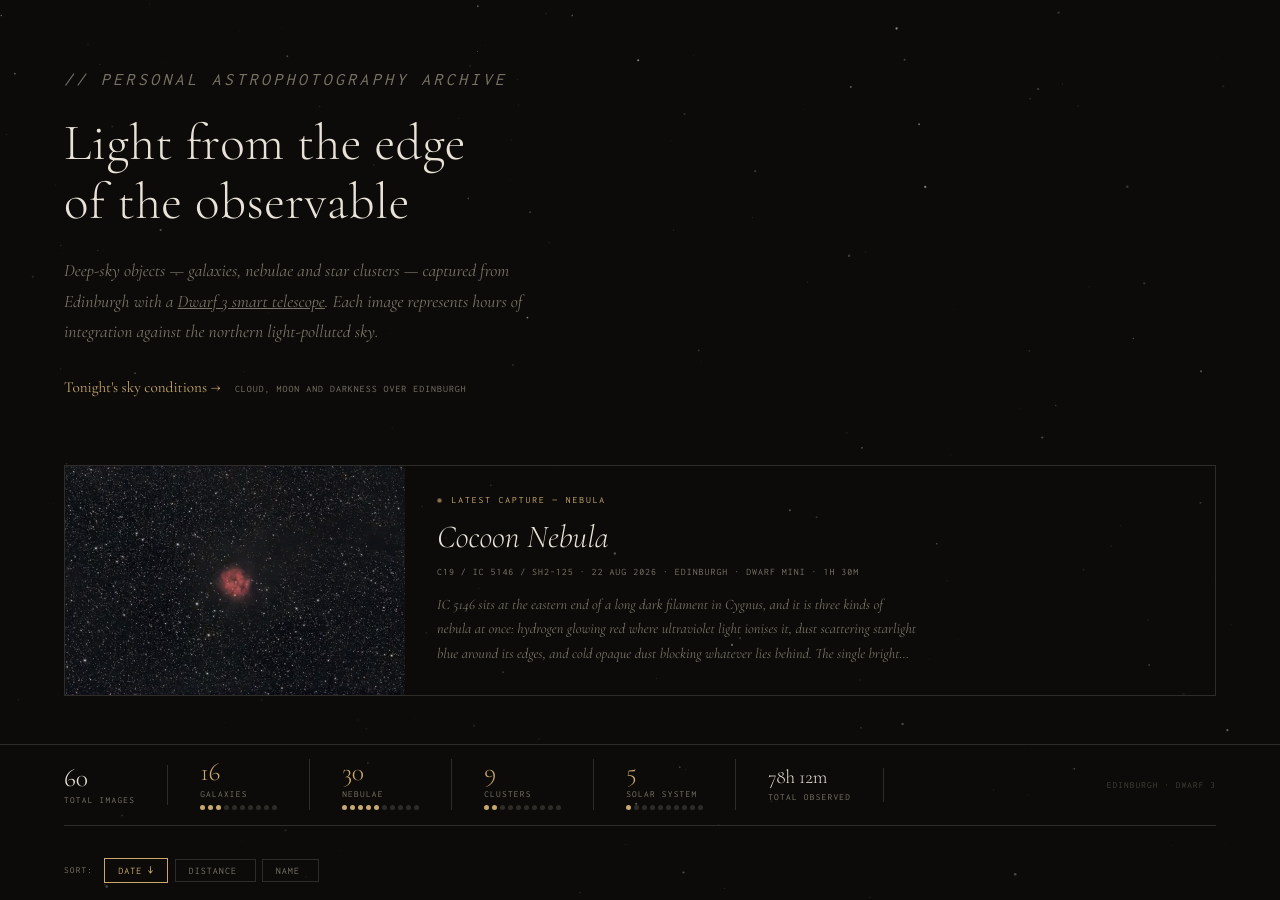
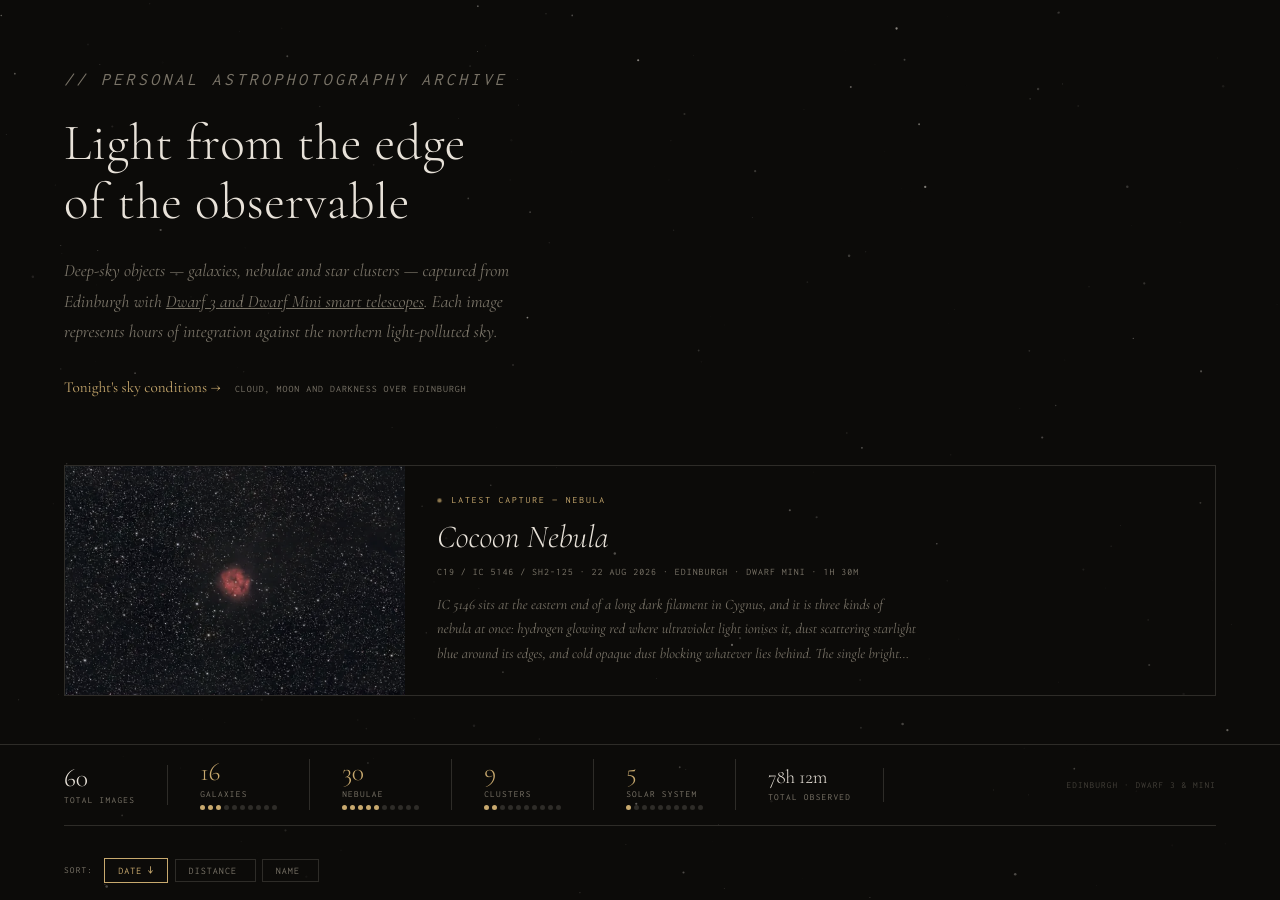
Before and after one commit to CMDRPhaedra/Astrophotography, a Jekyll site: the page index.html, which Jekyll copies as it is, in a window 1280 px wide and 900 px high, scrolled down 321 px. Built offline with Jekyll 4.4.1, drawn with Linux system fonts in a browser that asks for light colours; some of the changed text lies outside the part shown.

Commit message:
Say both scopes in the site chrome, not just the Dwarf 3
Every standing description on the site claimed the whole archive was
Dwarf 3 data, which stopped being true with the Cocoon Nebula. Updated
the copy that speaks for the site as a whole:

  index.html    meta description, og:description, the WebSite, Person
                and about schema fields, the hero paragraph, the noscript
                intro, the footer link and the stats bar
  _config.yml   site description (the fallback for pages without one)
  photos/       collection intro, which now also says each page names
                the scope that took it
  blog/         field-notes description
  gear/         heading, eyebrow, opening paragraph and the two claims
                that the Dwarf 3 was the instrument behind the gallery

Left alone deliberately: the per-capture descriptions in _captures/,
which are generated per image and correctly name the scope that took
each one; the existing field notes, which were accurate when written;
and og_image_alt in _config.yml, which describes one specific M101
frame the Dwarf 3 did take.

Meta descriptions stay inside the ~155 character SERP limit.

```diff
--- a/_config.yml
+++ b/_config.yml
@@ -7,7 +7,7 @@
 # it's still served exactly as-is.
 
 title: Among Stars
-description: "Astrophotography from Edinburgh, Scotland — deep-sky notes on galaxies, nebulae, clusters and comets captured with a Dwarf 3 smart telescope."
+description: "Astrophotography from Edinburgh, Scotland — deep-sky notes on galaxies, nebulae, clusters and comets captured with Dwarf 3 and Dwarf Mini smart telescopes."
 url: "https://chryse.co.uk"
 
 markdown: kramdown
--- a/blog/index.html
+++ b/blog/index.html
@@ -2,7 +2,7 @@
 layout: default
 title: Blog
 permalink: /blog/
-description: "Field notes from Edinburgh — write-ups of deep-sky targets, integration times and what the extra hours actually reveal, shot with a Dwarf 3 smart telescope."
+description: "Field notes from Edinburgh — deep-sky targets, integration times and what the extra hours actually reveal, shot with Dwarf 3 and Dwarf Mini smart telescopes."
 ---
 <style>
   .post-list { list-style: none; }
--- a/index.html
+++ b/index.html
@@ -4,9 +4,9 @@
 <meta charset="UTF-8">
 <meta name="viewport" content="width=device-width, initial-scale=1.0">
 <title>Among Stars — Astrophotography from Edinburgh, Scotland</title>
-<meta name="description" content="Astrophotography from Edinburgh, Scotland. Deep-sky images captured with a Dwarf 3 smart telescope — galaxies, nebulae, clusters and comets.">
+<meta name="description" content="Astrophotography from Edinburgh, Scotland. Deep-sky images captured with Dwarf 3 and Dwarf Mini smart telescopes — galaxies, nebulae, clusters and comets.">
 <meta property="og:title" content="Dale — Among Stars">
-<meta property="og:description" content="Deep-sky astrophotography from Edinburgh, Scotland. Galaxies, nebulae, clusters and comets captured with a Dwarf 3 smart telescope.">
+<meta property="og:description" content="Deep-sky astrophotography from Edinburgh, Scotland. Galaxies, nebulae, clusters and comets captured with Dwarf 3 and Dwarf Mini smart telescopes.">
 <meta property="og:image" content="https://chryse.co.uk/images/m101_pinwheel_galaxy_v4.webp">
 <meta property="og:type" content="website">
 <meta property="og:url" content="https://chryse.co.uk/">
@@ -406,7 +406,7 @@
       "@id": "https://chryse.co.uk/#website",
       "url": "https://chryse.co.uk/",
       "name": "Among Stars",
-      "description": "Deep-sky astrophotography from Edinburgh, Scotland — galaxies, nebulae, clusters and comets captured with a Dwarf 3 smart telescope.",
+      "description": "Deep-sky astrophotography from Edinburgh, Scotland — galaxies, nebulae, clusters and comets captured with Dwarf 3 and Dwarf Mini smart telescopes.",
       "inLanguage": "en-GB",
       "publisher": { "@id": "https://chryse.co.uk/#person" }
     },
@@ -416,7 +416,7 @@
       "name": "Dale",
       "url": "https://chryse.co.uk/",
       "jobTitle": "Astrophotographer",
-      "description": "Astrophotographer in Edinburgh, Scotland, imaging galaxies, nebulae, star clusters and comets with a Dwarf 3 smart telescope under a Bortle 7–8 sky.",
+      "description": "Astrophotographer in Edinburgh, Scotland, imaging galaxies, nebulae, star clusters and comets with Dwarf 3 and Dwarf Mini smart telescopes under a Bortle 7–8 sky.",
       "homeLocation": { "@type": "Place", "name": "Edinburgh, Scotland" },
       "sameAs": [
         "https://app.astrobin.com/u/Phers",
@@ -436,7 +436,7 @@
       "url": "https://chryse.co.uk/",
       "name": "Among Stars — Astrophotography Gallery",
       "isPartOf": { "@id": "https://chryse.co.uk/#website" },
-      "about": "Deep-sky astrophotography: galaxies, nebulae, star clusters and comets imaged from Edinburgh, Scotland with a Dwarf 3 smart telescope.",
+      "about": "Deep-sky astrophotography: galaxies, nebulae, star clusters and comets imaged from Edinburgh, Scotland with Dwarf 3 and Dwarf Mini smart telescopes.",
       "creator": { "@id": "https://chryse.co.uk/#person" },
       "mainEntity": { "@id": "https://chryse.co.uk/#gallery-items" }
     }
@@ -954,7 +954,7 @@
 <section class="hero">
   <p class="hero-label">// Personal Astrophotography Archive</p>
   <h2>Light from the edge<br>of the observable</h2>
-  <p>Deep-sky objects &mdash; galaxies, nebulae and star clusters &mdash; captured from Edinburgh with a <a href="/gear/" style="color:inherit;">Dwarf 3 smart telescope</a>. Each image represents hours of integration against the northern light-polluted sky.</p>
+  <p>Deep-sky objects &mdash; galaxies, nebulae and star clusters &mdash; captured from Edinburgh with <a href="/gear/" style="color:inherit;">Dwarf 3 and Dwarf Mini smart telescopes</a>. Each image represents hours of integration against the northern light-polluted sky.</p>
   <p class="hero-sky"><a href="/sky/">Tonight's sky conditions &rarr;</a> <span>Cloud, moon and darkness over Edinburgh</span></p>
 </section>
 
@@ -995,7 +995,7 @@
 <noscript>
 <section style="padding:2rem 4rem;max-width:960px;margin:0 auto;">
   <h2>Astrophotography Gallery — Among Stars</h2>
-  <p>Deep-sky images captured from Edinburgh, Scotland with a Dwarf 3 smart telescope.</p>
+  <p>Deep-sky images captured from Edinburgh, Scotland with Dwarf 3 and Dwarf Mini smart telescopes.</p>
   <!-- NOSCRIPT-LIST:START — generated by scripts/update_noscript.py from CAPTURES; do not edit by hand -->
   <ul style="list-style:none;padding:0;">
     <li><h3><a href="/photos/cocoon-nebula/">Cocoon Nebula (C19 / IC 5146 / Sh2-125)</a></h3><p>C19 / IC 5146 / Sh2-125 · 22 Aug 2026 · Edinburgh · Dwarf Mini · 1h 30m</p><p>IC 5146 sits at the eastern end of a long dark filament in Cygnus, and it is three kinds of nebula at once: hydrogen glowing red where ultraviolet light ionises it, dust scattering starlight blue around its edges, and cold opaque dust blocking whatever lies behind.</p></li>
@@ -1065,7 +1065,7 @@
 
 <!-- FOOTER -->
 <footer>
-  <div class="footer-left">Dale · Edinburgh, Scotland · <a href="/gear/" style="color:inherit;">Dwarf 3 Telescope</a> · <a href="https://app.astrobin.com/u/Phers" rel="me noopener" target="_blank" style="color:inherit;">AstroBin</a> · <a href="https://www.instagram.com/dale.forster/" rel="me noopener" target="_blank" style="color:inherit;">Instagram</a></div>
+  <div class="footer-left">Dale · Edinburgh, Scotland · <a href="/gear/" style="color:inherit;">Dwarf 3 &amp; Dwarf Mini</a> · <a href="https://app.astrobin.com/u/Phers" rel="me noopener" target="_blank" style="color:inherit;">AstroBin</a> · <a href="https://www.instagram.com/dale.forster/" rel="me noopener" target="_blank" style="color:inherit;">Instagram</a></div>
   <div class="footer-right">&copy; Dale 2026 &mdash; All rights reserved. Images may not be reproduced or used without explicit written permission. &middot; <a href="/licence/" style="color:inherit;">Licence</a> &middot; <a href="/privacy/" style="color:inherit;">Privacy</a></div>
 </footer>
 
@@ -1928,7 +1928,7 @@
       <div class="stat-num" style="font-size:1.2rem;">${totalTime}</div>
       <div class="stat-label">Total observed</div>
     </div>
-    <div class="stats-location">Edinburgh · Dwarf 3</div>
+    <div class="stats-location">Edinburgh · Dwarf 3 &amp; Mini</div>
   `;
 }
 buildStats();
--- a/photos/index.html
+++ b/photos/index.html
@@ -16,7 +16,7 @@
 
 <div class="blog-label">The collection</div>
 <h1 style="font-size:clamp(1.8rem,4vw,2.6rem);font-weight:300;margin-bottom:1rem;">Every capture</h1>
-<p style="color:var(--dim);font-style:italic;margin-bottom:2.5rem;">Deep-sky objects photographed from Edinburgh, Scotland with a Dwarf 3 smart telescope — each with capture details and notes. For the interactive version with sky maps and 3D distance views, head to the <a href="/" style="color:var(--accent);">gallery</a>. Integration times are running totals — targets are <a href="/gear/" style="color:var(--accent);">revisited as skies allow</a>, and images deepen as more data accumulates.</p>
+<p style="color:var(--dim);font-style:italic;margin-bottom:2.5rem;">Deep-sky objects photographed from Edinburgh, Scotland with Dwarf 3 and Dwarf Mini smart telescopes — each with capture details, the scope that took it, and notes. For the interactive version with sky maps and 3D distance views, head to the <a href="/" style="color:var(--accent);">gallery</a>. Integration times are running totals — targets are <a href="/gear/" style="color:var(--accent);">revisited as skies allow</a>, and images deepen as more data accumulates.</p>
 
 {% assign caps = site.captures | sort: "date" | reverse %}
 <ul class="photo-grid">
```
Also changed, not shown: gear/index.md (+9 -9 lines).
